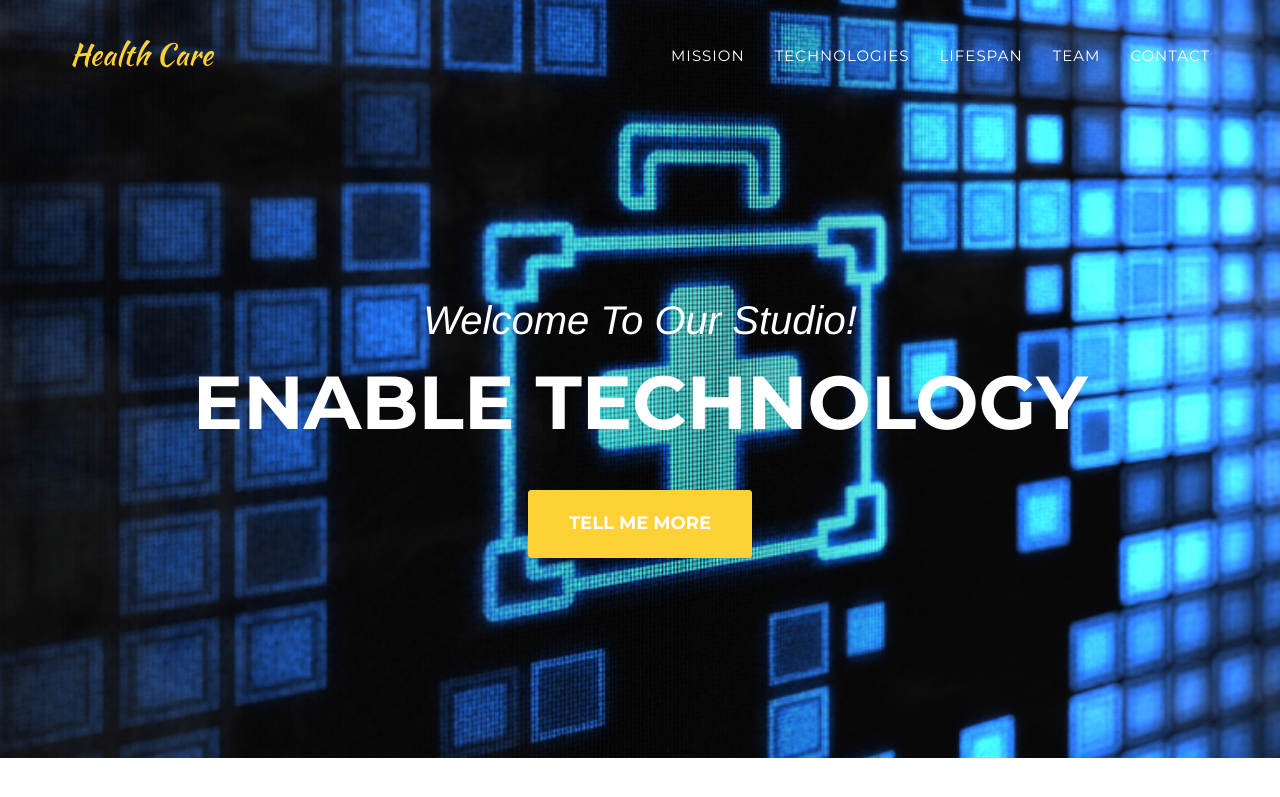
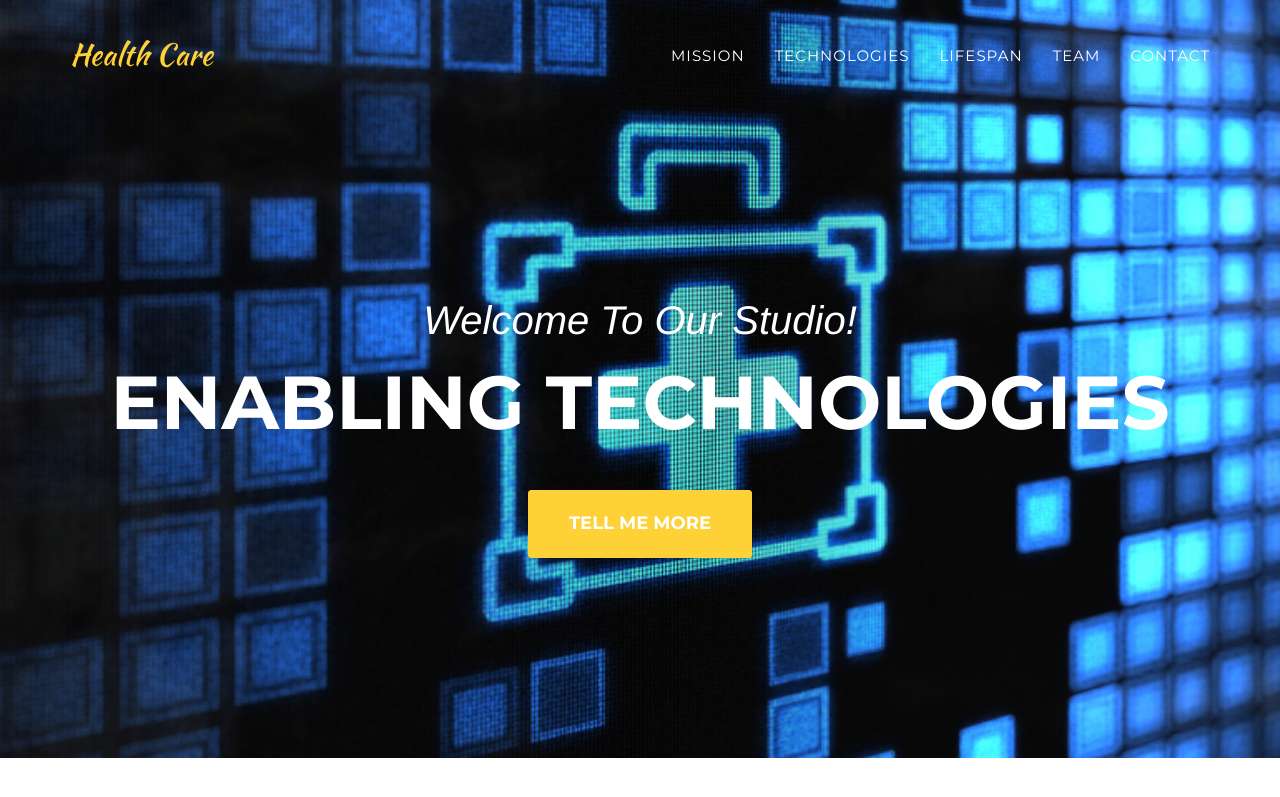
Before and after one commit to enabletechnotts/enabletechnotts.github.io, a Jekyll site: the page built from index.html, in a window 1280 px wide and 900 px high. Shown: the top 797 px of the window. Built offline with Jekyll 4.4.1, drawn with Linux system fonts in a browser that asks for light colours; some web fonts are replaced.

Commit message:
change the title

```diff
--- a/_config.yml
+++ b/_config.yml
@@ -3,7 +3,7 @@ url: http://enabletechnotts.github.io
 # Site settings
 title: Health Care
 email: psxxh1@nottingham.ac.uk
-description: "The coursework for Enable Technology in the University of Nottingham"
+description: "The coursework for Enabling Technologies in the University of Nottingham"
 disqus_shortname: houxianxu
 
 # Color settings (hex-codes without the leading hash-tag)
--- a/_includes/header.html
+++ b/_includes/header.html
@@ -45,7 +45,7 @@
         <div class="container">
             <div class="intro-text">
                 <div class="intro-lead-in">Welcome To Our Studio!</div>
-                <div class="intro-heading">Enable Technology</div>
+                <div class="intro-heading">Enabling Technologies</div>
                 <a href="#services" class="page-scroll btn btn-xl">Tell Me More</a>
             </div>
         </div>
```
